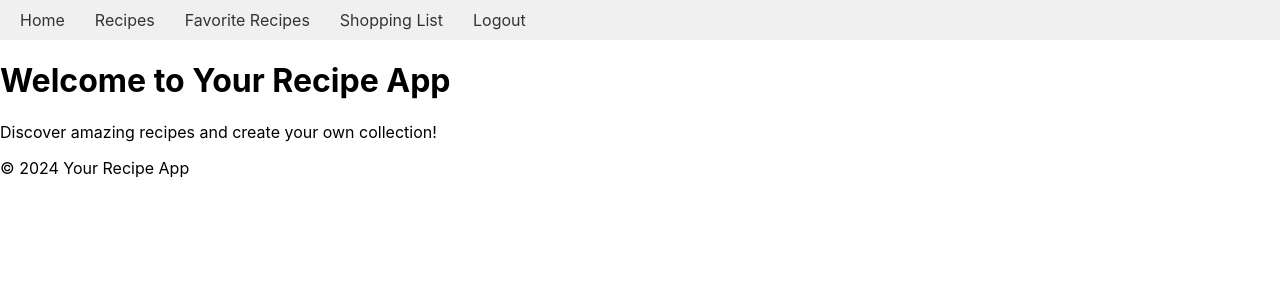
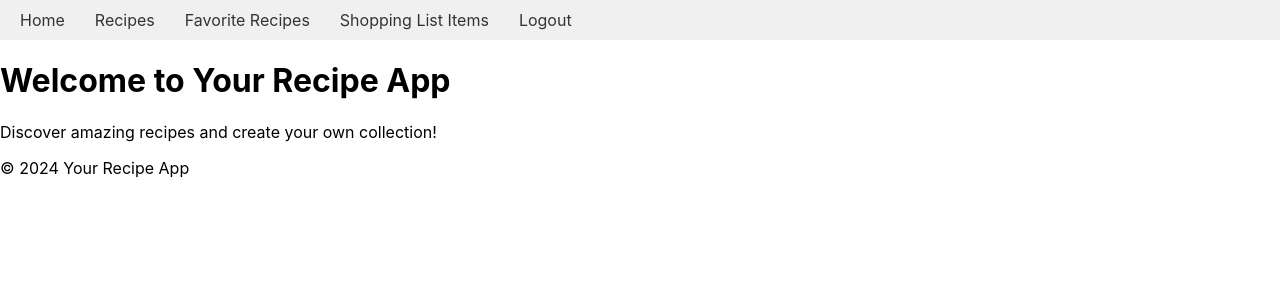
Before and after one commit to lelo-eb/capstone_project, a React (Create React App) app in the folder frontend/: page / in a window 1280 px wide. Shown: the top 300 px of the page. Built offline with nearby package versions, Linux system fonts and the light colour scheme.

Commit message:
more small changes

```diff
--- a/frontend/src/App.js
+++ b/frontend/src/App.js
@@ -7,7 +7,7 @@ import Login from './components/Login';
 import Navbar from './components/Navbar';
 import Footer from './components/Footer';
 import FavoriteRecipes from './components/FavoriteRecipes';
-import ShoppingList from './components/ShoppingList';
+import ShoppingListItems from './components/ShoppingListItems';
 import Logout from './components/Logout';
 import Error404 from './components/Error404';
 import './App.css';
@@ -23,7 +23,7 @@ function App() {
           <Route path="/recipes/:id" element={<RecipeDetail />} />
           <Route path="/login" element={<Login />} />
           <Route path="/favorite-recipes" element={<FavoriteRecipes />} />
-          <Route path="/shopping-list" element={<ShoppingList />} />
+          <Route path="/shopping-list-items" element={<ShoppingListItems />} />
           <Route path="/logout" element={<Logout />} />
           <Route path="*" element={<Error404 />} />
         </Routes>
--- a/frontend/src/components/Navbar.js
+++ b/frontend/src/components/Navbar.js
@@ -15,7 +15,7 @@ const Navbar = () => {
           <Link to="/favorite-recipes" className="nav-link">Favorite Recipes</Link>
         </li>
         <li className="nav-item">
-          <Link to="/shopping-list" className="nav-link">Shopping List</Link>
+          <Link to="/shopping-list-items" className="nav-link">Shopping List Items</Link>
         </li>
         <li className="nav-item">
           <Link to="/logout" className="nav-link">Logout</Link>
--- a/frontend/src/components/ShoppingList.js
+++ b/frontend/src/components/ShoppingListItems.js
@@ -1,32 +1,30 @@
 import React, { useState, useEffect } from 'react';
 
-const ShoppingList = () => {
+const ShoppingListItems = () => {
   const [items, setItems] = useState([]);
-  const [loading, setLoading] = useState(true);
 
   useEffect(() => {
     // Fetch shopping list items from the backend
-    const fetchShoppingList = async () => {
+    const fetchShoppingListItems = async () => {
       try {
-        const response = await fetch('/shopping-list');
+        const response = await fetch('http://localhost:5000/shoppingListItems'); // Assuming this is the correct endpoint
         if (!response.ok) {
           throw new Error('Failed to fetch shopping list items');
         }
         const data = await response.json();
-        setItems(data.items);
-        setLoading(false);
+        setItems(data.item);
       } catch (error) {
         console.error(error);
       }
     };
 
-    fetchShoppingList();
+    fetchShoppingListItems();
   }, []);
 
   const handleDeleteItem = async (itemId) => {
     // Delete the item from the backend
     try {
-      const response = await fetch(`/shopping-list/${itemId}`, {
+      const response = await fetch(`/shoppingListItems/${itemId}`, {
         method: 'DELETE',
       });
       if (!response.ok) {
@@ -39,20 +37,16 @@ const ShoppingList = () => {
     }
   };
 
-  if (loading) {
-    return <div>Loading...</div>;
-  }
-
   return (
     <div className="shopping-list">
-      <h2>Shopping List</h2>
+      <h2>Shopping List Items</h2>
       {items.length === 0 ? (
-        <p>No shopping list at this time.</p>
+        <p>No shopping list items at this time.</p>
       ) : (
         <ul>
           {items.map(item => (
             <li key={item.id}>
-              {item.name}
+              <strong>{item.name}</strong>: {item.quantity}
               <button onClick={() => handleDeleteItem(item.id)}>Delete</button>
             </li>
           ))}
@@ -62,4 +56,4 @@ const ShoppingList = () => {
   );
 };
 
-export default ShoppingList;
+export default ShoppingListItems;
```
